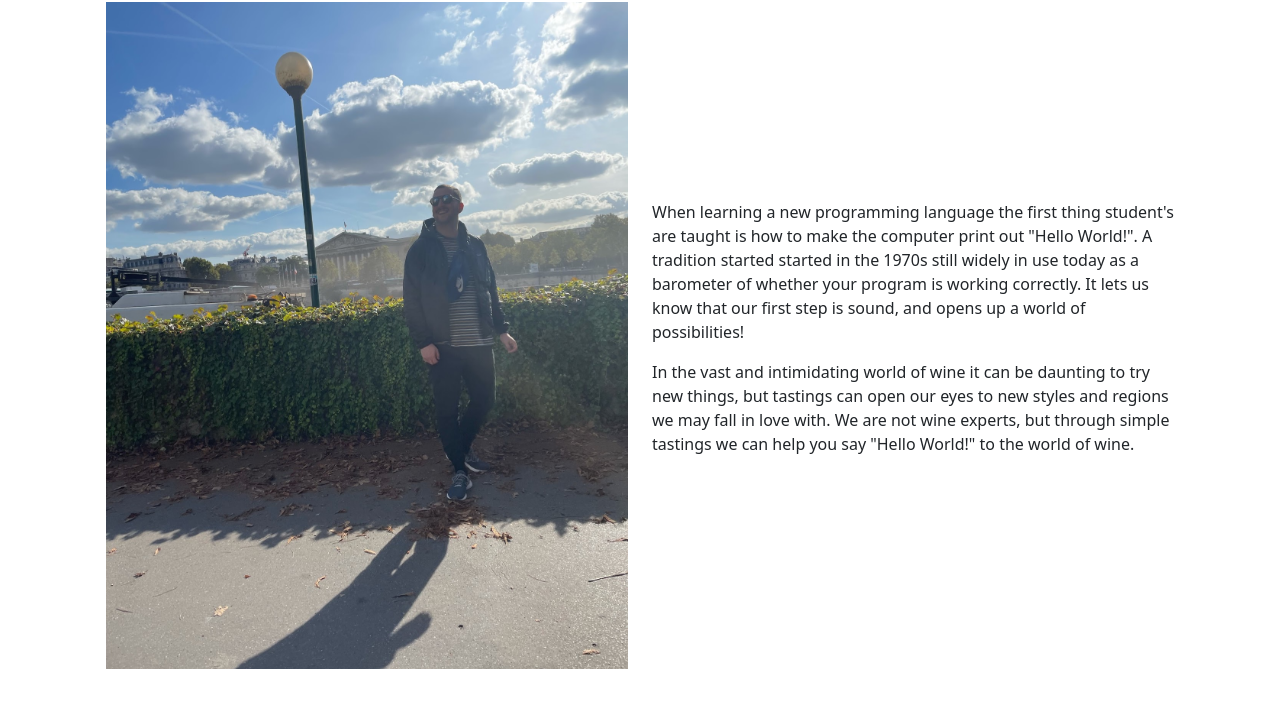
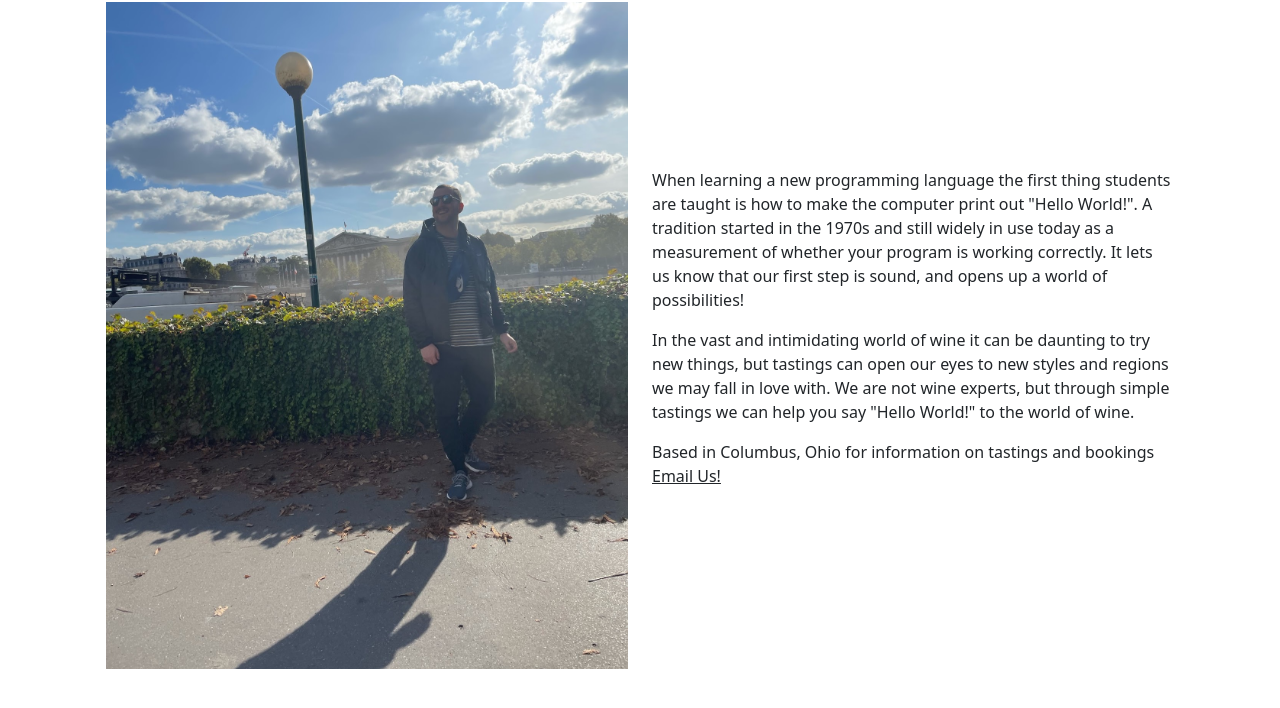
Before and after one commit to alejandrovelez7/hello-world-wine, a Gatsby site: page /about in a window 1280 px wide. Shown: the part 158-866 px from the top of the page. Built offline with nearby package versions, Linux system fonts and the light colour scheme; Gatsby itself is replaced by a stand-in of ours.

Commit message:
chore: more typos lol and contact info

```diff
--- a/src/pages/about.js
+++ b/src/pages/about.js
@@ -22,11 +22,14 @@ const AboutPage = () => (
           </div>
           <div className="align-self-center container-sm flex-shrink-1">
             <p>
-              When learning a new programming language the first thing student's are taught is how to make the computer print out "Hello World!".
-              A tradition started started in the 1970s still widely in use today as a barometer of whether your program is working correctly. It lets us know that our first step is sound, and opens up a world of possibilities!
+              When learning a new programming language the first thing students are taught is how to make the computer print out "Hello World!".
+              A tradition started in the 1970s and still widely in use today as a measurement of whether your program is working correctly. It lets us know that our first step is sound, and opens up a world of possibilities!
             </p>
             <p>
               In the vast and intimidating world of wine it can be daunting to try new things, but tastings can open our eyes to new styles and regions we may fall in love with. We are not wine experts, but through simple tastings we can help you say "Hello World!" to the world of wine.
+            </p>
+            <p>
+              Based in Columbus, Ohio for information on tastings and bookings <a href="mailto:alejandrovelezcalderon@gmail.com">Email Us!</a>
             </p>
           </div>
         </div>
```
Also changed, not shown: README.md.
